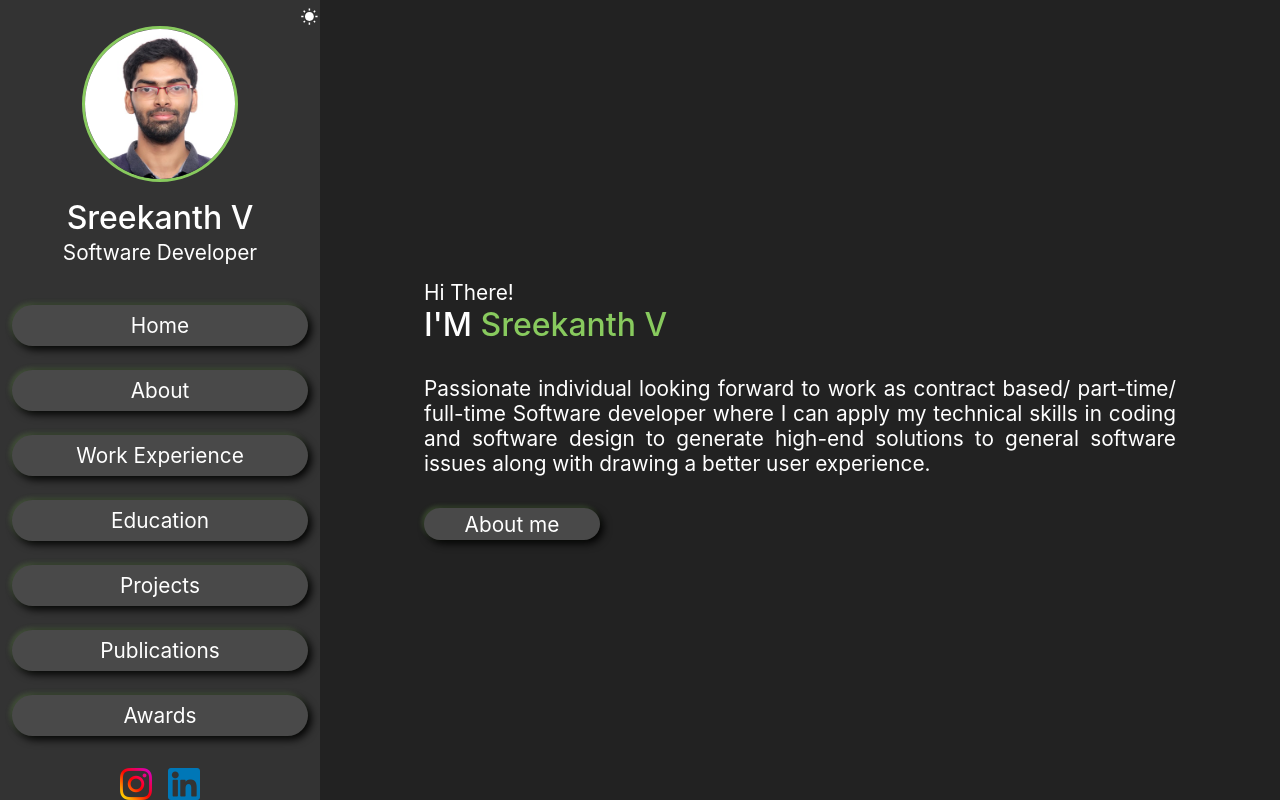
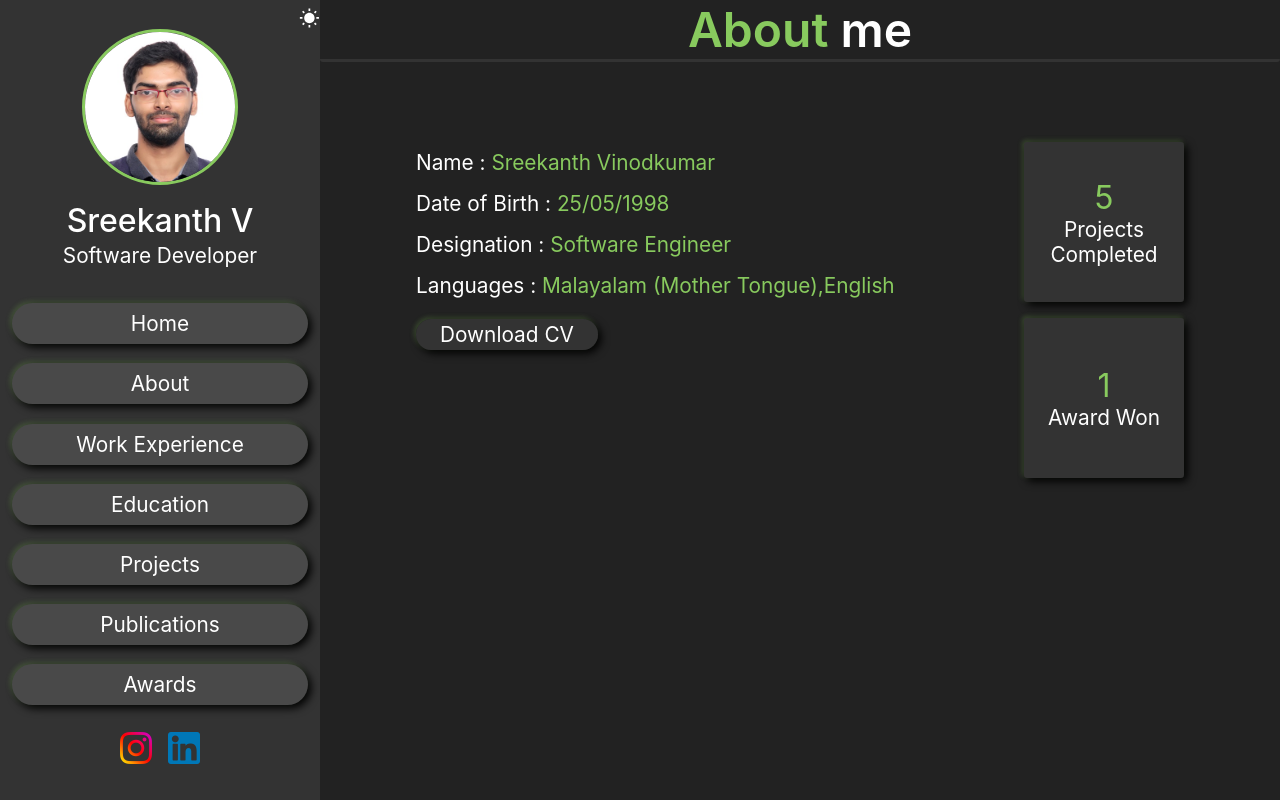
Before and after one commit to S-r-e-e-V/Portfolio, a React (Create React App) app: page /about in a window 1280 px wide. Built offline with nearby package versions, Linux system fonts and the light colour scheme.

Commit message:
fix: ui updates related to content update

```diff
--- a/package.json
+++ b/package.json
@@ -9,7 +9,7 @@
     "react": "^17.0.2",
     "react-dom": "^17.0.2",
     "react-icons": "^4.2.0",
-    "react-router-dom": "^5.2.0",
+    "react-router-dom": "^6.21.0",
     "react-scripts": "4.0.3",
     "react-scroll": "^1.8.3",
     "react-tooltip": "^4.2.21",
--- a/src/components/SideNav/SideNav.css
+++ b/src/components/SideNav/SideNav.css
@@ -39,21 +39,21 @@
   margin-top: 1rem;
   text-align: center;
 }
-.sidenav .section-btns > a {
+.sidenav .section-btns > span {
   text-decoration: none;
   color: var(--fontColor);
   cursor: pointer;
   display: flex;
   justify-content: center;
   align-items: center;
-  margin: 1.5rem 0rem;
+  margin: 1.2rem 0rem;
   background-color: var(--defaultBtnColor);
   padding: 0.5rem 4rem;
   border-radius: 3rem;
   box-shadow: 0.2rem 0.2rem 0.5rem var(--primaryColor),
     -0.1rem -0.1rem 0.3rem var(--highlightTransparentColor);
 }
-.sidenav .section-btns > a:hover {
+.sidenav .section-btns > span:hover {
   color: var(--fontColor);
   background-color: var(--gradientColor1);
   background-image: linear-gradient(
--- a/src/components/SideNav/index.js
+++ b/src/components/SideNav/index.js
@@ -8,9 +8,11 @@ import { BiMenu } from "react-icons/bi";
 import { AiOutlineClose } from "react-icons/ai";
 import { BsMoon } from "react-icons/bs";
 import { MdWbSunny } from "react-icons/md";
+import { useNavigate } from "react-router-dom";
 
 const SideNav = () => {
   const node = useRef();
+  const navigator = useNavigate();
   const [isOpen, setisOpen] = useState(false);
   const [darkTheme, setdarkTheme] = useState(true);
   useEffect(() => {
@@ -67,13 +69,13 @@ const SideNav = () => {
         <div className="name">Sreekanth V</div>
         <div className="designation">Software Developer</div>
         <div className="section-btns">
-          <a href="#home">Home</a>
-          <a href="#about">About</a>
-          <a href="#experience">Work Experience</a>
-          <a href="#education">Education</a>
-          <a href="#project">Projects</a>
-          <a href="#publication">Publications</a>
-          <a href="#award">Awards</a>
+          <span onClick={() => navigator("/home")}>Home</span>
+          <span onClick={() => navigator("/about")}>About</span>
+          <span onClick={() => navigator("/experience")}>Work Experience</span>
+          <span onClick={() => navigator("/education")}>Education</span>
+          <span onClick={() => navigator("/projects")}>Projects</span>
+          <span onClick={() => navigator("/publications")}>Publications</span>
+          <span onClick={() => navigator("/awards")}>Awards</span>
         </div>
         {isOpen ? (
           <AiOutlineClose
--- a/src/constants/Profile.json
+++ b/src/constants/Profile.json
@@ -1,21 +1,29 @@
 {
   "profileInfo": {
-    "name": "Sreekanth V",
+    "name": "Sreekanth Vinodkumar",
     "dob": "25/05/1998",
     "nationality": "Indian",
     "linkedIn": "https://www.linkedin.com/in/sreekanth-v-9b0109142/",
     "instagram": "https://www.instagram.com/sreekanth__v/",
     "twitter": "https://twitter.com/sreekanth_v_",
     "facebook": "https://www.facebook.com/profile.php?id=100012313362421",
-    "aboutMe": "Passionate individual looking forward to work as contract based/ part-time/ full-time Software developer where I can apply my technical skills in coding and software design to generate high-end solutions to general software issues along with drawing a better user experience."
+    "aboutMe": "Passionate individual looking forward to work as full-time Software Engineer where I can apply my technical skills in coding and software design to generate high-end solutions to general software issues along with drawing a better user experience."
   },
   "workExperience": [
     {
       "designation": "Software Engineer",
+      "company": "University of Windsor",
+      "location": "Windsor, ontario, Canada",
+      "start": "05/2023",
+      "end": "current",
+      "details": "Full-stack developer experienced in Node.js and React.js"
+    },
+    {
+      "designation": "Software Engineer",
       "company": "QBurst Technologies",
       "location": "Kochi, India",
-      "start": "10/11/2021",
-      "end": "31/07/2022",
+      "start": "5/2021",
+      "end": "7/2022",
       "details": "Full-stack developer experienced in Node.js and React.js"
     },
     {
@@ -49,7 +57,7 @@
       "from": "University of Windsor",
       "location": "Windsor, ontario, Canada",
       "start": "01/09/2022",
-      "end": "current"
+      "end": "31/12/2023"
     },
     {
       "title": "Bachelor of Technology(Honours) in Computer Science and Engineering",
@@ -108,6 +116,12 @@
 
   "projects": [
     {
+      "title": "Heyrides",
+      "details": "Accomplished the development of Heyrides, a comprehensive ride-sharing application facilitating seamless commuting between diverse locations. Successfully integrated an intuitive user interface, featuring user-specific pages and an efficient admin dashboard. Users can effortlessly book rides from one location to another, with the added convenience of receiving notifications via email.",
+      "date": "2023",
+      "link": "https://www.heyrides.ca"
+    },
+    {
       "title": "Working model of Self-driving Vehicle",
       "details": "A self-driving vehicle embedded with a convolutional neural network and shortest path algorithm for predicting the best path and direction which enables safe travel from one location to another.",
       "date": "2020"
--- /dev/null
+++ b/src/routes/routes.js
@@ -0,0 +1,35 @@
+import React, { useContext, useEffect } from "react";
+import { BrowserRouter, Route, Routes } from "react-router-dom";
+
+// screens
+import AboutMe from "../sections/AboutMe";
+import SideNav from "../components/SideNav";
+import Home from "../sections/Home";
+import Experience from "../sections/Experience";
+import Education from "../sections/Education";
+import Projects from "../sections/Projects";
+import Publications from "../sections/Publications";
+import Awards from "../sections/Awards";
+
+function Router() {
+  return (
+    <BrowserRouter>
+      <div className="main">
+        <SideNav />
+        <div className="landing-section">
+          <Routes>
+            <Route exact path="/awards" element={<Awards />} />
+            <Route exact path="/publication" element={<Publications />} />
+            <Route exact path="/projects" element={<Projects />} />
+            <Route exact path="/education" element={<Education />} />
+            <Route exact path="/experience" element={<Experience />} />
+            <Route exact path="/about" element={<AboutMe />} />
+            <Route exact path="/" element={<Home />} />
+            <Route path="*" element={<Home />} />
+          </Routes>
+        </div>
+      </div>
+    </BrowserRouter>
+  );
+}
+export default Router;
--- a/src/screens/LandingPage/LandingPage.css
+++ b/src/screens/LandingPage/LandingPage.css
@@ -1,11 +1,10 @@
-.landing-page {
+/* .landing-page {
   display: grid;
   grid-template-columns: 20rem auto;
   overflow: hidden;
   height: 100vh;
 }
 .landing-page .sections {
-  /* height: 100vh; */
   overflow-y: auto;
   padding: 10px;
 }
@@ -18,4 +17,15 @@
   .landing-page .sections {
     padding: 5px;
   }
+} */
+.main {
+  display: grid;
+  grid-template-columns: 20rem auto;
+  overflow: hidden;
+  height: 100vh;
 }
+.main .landing-section {
+  overflow-y: auto;
+  /* padding: 10px; */
+  box-sizing: border-box;
+}
--- a/src/screens/LandingPage/index.js
+++ b/src/screens/LandingPage/index.js
@@ -10,35 +10,8 @@ import Projects from "../../sections/Projects";
 import Awards from "../../sections/Awards";
 import Publications from "../../sections/Publications";
 
-import { Element, Link, animateScroll as scroll } from "react-scroll";
+import Router from "../../routes/routes";
 
 export default function LandingPage() {
-  return (
-    <div className="landing-page">
-      <SideNav />
-      <div className="sections">
-        <div id="home">
-          <Home />
-        </div>
-        <div id="about">
-          <AboutMe />
-        </div>
-        <div id="experience">
-          <Experience />
-        </div>
-        <div id="education">
-          <Education />
-        </div>
-        <div id="project">
-          <Projects />
-        </div>
-        <div id="award">
-          <Awards />
-        </div>
-        <div id="publication">
-          <Publications />
-        </div>
-      </div>
-    </div>
-  );
+  return <Router />;
 }
--- a/src/sections/AboutMe/AboutMe.css
+++ b/src/sections/AboutMe/AboutMe.css
@@ -32,7 +32,7 @@
   gap: 1rem;
   justify-content: space-around;
 }
-.aboutme .details .boxes > a {
+.aboutme .details .boxes > span {
   color: var(--fontColor);
   text-decoration: none;
   cursor: pointer;
@@ -48,8 +48,8 @@
   box-shadow: 0.2rem 0.2rem 0.5rem var(--primaryColor),
     -0.1rem -0.1rem 0.3rem var(--highlightTransparentColor);
 }
-.aboutme .details .boxes > a:hover,
-.aboutme .details .section1 a:hover {
+.aboutme .details .boxes > span:hover,
+.aboutme .details .section1 span:hover {
   background-color: var(--gradientColor1);
   background-image: linear-gradient(
     315deg,
@@ -63,13 +63,13 @@
   box-shadow: 0.2rem 0.2rem 0.5rem var(--primaryColor),
     -0.1rem -0.1rem 0.3rem var(--highlightTransparentColor);
 }
-.aboutme .details .section1 a:hover {
+.aboutme .details .section1 span:hover {
   box-shadow: unset;
 }
-.aboutme .details .boxes > a:hover .content {
+.aboutme .details .boxes > span:hover .content {
   color: var(--fontColor);
 }
-.aboutme .details .boxes > a .content {
+.aboutme .details .boxes > span .content {
   font-size: 2rem;
 }
 @media screen and (max-width: 1350px) {
@@ -85,7 +85,7 @@
     margin: 1rem 0rem;
     flex-direction: row;
   }
-  .aboutme .details .boxes > a {
+  .aboutme .details .boxes > span {
     min-width: 8rem;
     height: 8rem;
   }
--- a/src/sections/AboutMe/index.js
+++ b/src/sections/AboutMe/index.js
@@ -3,9 +3,10 @@ import "./AboutMe.css";
 
 import Profile from "../../constants/Portfolio";
 import Heading from "../../components/Heading";
+import { useNavigate } from "react-router-dom";
 
 export default function AboutMe() {
-  console.log(process.env.PUBLIC_URL);
+  const navigator = useNavigate();
   return (
     <div className="aboutme">
       <Heading
@@ -38,23 +39,20 @@ export default function AboutMe() {
               {Profile.languageSkills.otherLanguages.join(",")}
             </span>
           </div>
-          <a
-            href={process.env.PUBLIC_URL + "/CV.pdf"}
-            download="Sreekanth V_CV"
-          >
+          <a href={process.env.PUBLIC_URL + "CV.pdf"} download="CV">
             Download CV
           </a>
         </div>
         <div className="section2">
           <div className="boxes">
-            <a href="#project" className="projects">
+            <span onClick={() => navigator("/projects")} className="projects">
               <span className="content">{Profile.projects.length}</span>
               Projects Completed
-            </a>
-            <a href="#award" className="awards">
+            </span>
+            <span onClick={() => navigator("/awards")} className="awards">
               <span className="content">{Profile.awards.length}</span>
               {Profile.awards.length > 1 ? " Awards Won" : " Award Won"}
-            </a>
+            </span>
           </div>
         </div>
       </div>
--- a/src/sections/Home/index.js
+++ b/src/sections/Home/index.js
@@ -2,8 +2,10 @@ import React from "react";
 import "./Home.css";
 
 import Profile from "../../constants/Portfolio";
+import { useNavigate } from "react-router-dom";
 
 export default function Home() {
+  const navigator = useNavigate();
   return (
     <div className="home">
       <div className="greeting">Hi There!</div>
@@ -11,9 +13,9 @@ export default function Home() {
         I'M <span className="name">{Profile.profileInfo.name}</span>
       </div>
       <div className="about-me">{Profile.profileInfo.aboutMe}</div>
-      <a href="#about" className="about-me-btn">
+      <span onClick={() => navigator("/about")} className="about-me-btn">
         About me
-      </a>
+      </span>
     </div>
   );
 }
```
Also changed, not shown: 2 other files (tests, documents, lock files or other folders).
